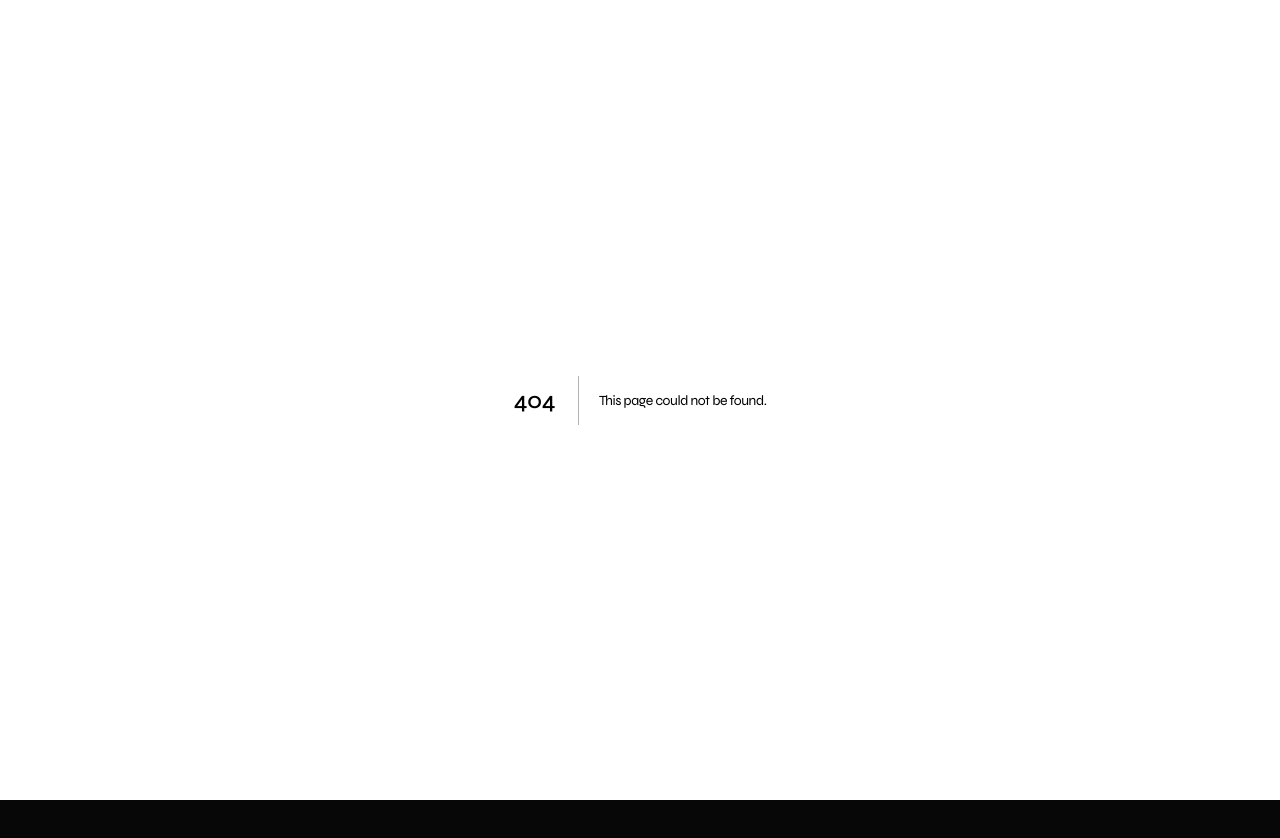
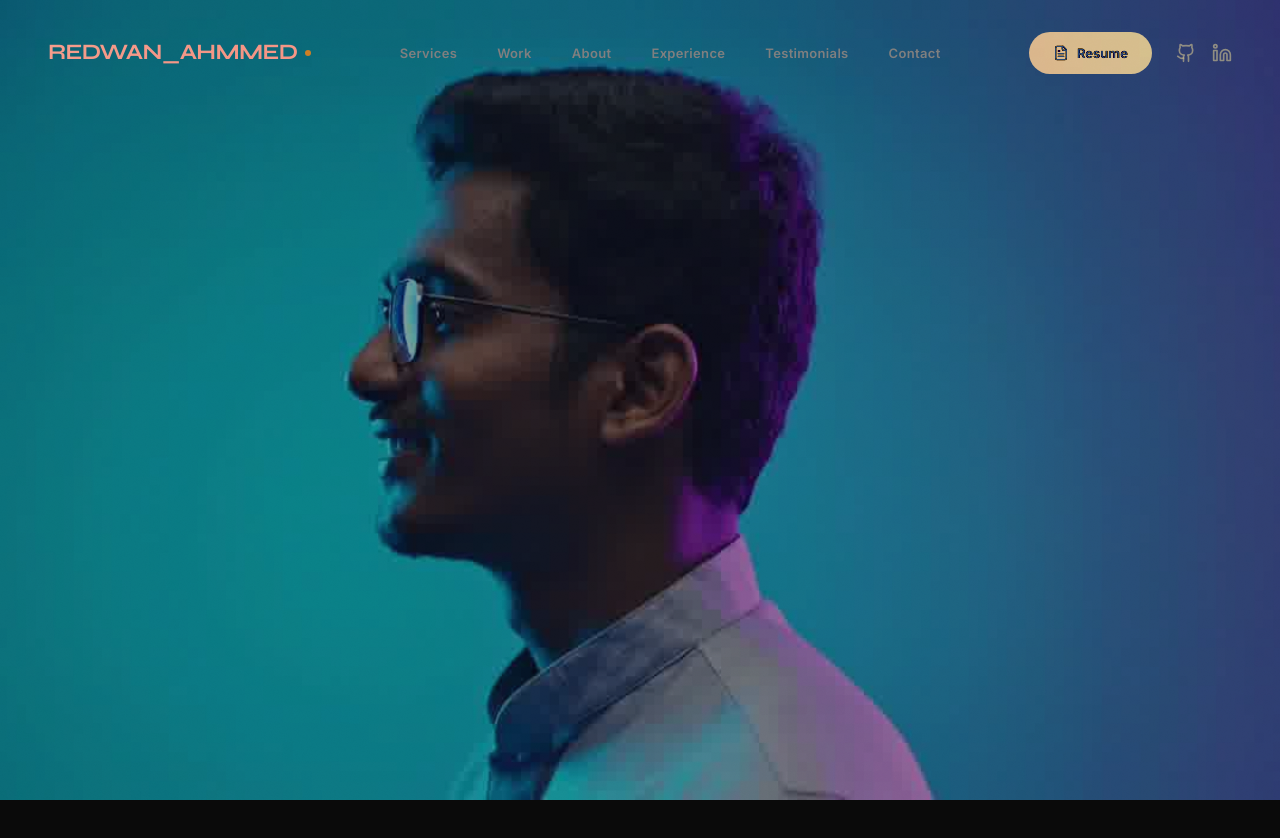
Before and after one commit to redwan2003-bot/RedwanAhmmed, a Next.js app: page /RedwanAhmmed/ in a window 1280 px wide. Before the commit this address had no page. Shown: the top 838 px of the page. Before the commit the page ends 800 px from the top, so only its background shows below. Built offline with nearby package versions, Linux system fonts and the light colour scheme.

Commit message:
Fix: Applied /RedwanAhmmed basePath to all static assets and links to resolve 404 errors.

```diff
--- a/components/Navbar.tsx
+++ b/components/Navbar.tsx
@@ -70,7 +70,7 @@ export default function Navbar({ isLoaded }: NavbarProps) {
         className="fixed top-0 left-0 right-0 z-[1000] px-6 py-8 md:px-12 flex justify-between items-center mix-blend-difference bg-transparent"
       >
         {/* Left: Logo */}
-        <Link href="/" className="group flex items-center gap-2">
+        <Link href="/RedwanAhmmed/" className="group flex items-center gap-2">
           <span className="font-syne text-[22px] font-[800] text-white tracking-[-0.04em] uppercase">
             Redwan_Ahmmed
           </span>
@@ -98,15 +98,15 @@ export default function Navbar({ isLoaded }: NavbarProps) {
 
         {/* Right: Resume / Socials */}
         <div className="hidden md:flex items-center gap-6">
-          <Link
-            href="/resume.pdf"
+          <a
+            href="/RedwanAhmmed/resume.pdf"
             target="_blank"
             className="group relative flex items-center gap-2 px-6 py-2.5 bg-white text-black font-inter text-[13px] font-bold rounded-full overflow-hidden transition-transform active:scale-95"
           >
             <FileText size={16} className="relative z-10 group-hover:text-white transition-colors duration-300" />
             <span className="relative z-10 group-hover:text-white transition-colors duration-300">Resume</span>
             <div className="absolute inset-0 bg-accent translate-y-full group-hover:translate-y-0 transition-transform duration-300 ease-out" />
-          </Link>
+          </a>
 
           <div className="flex items-center gap-4">
             <a
--- a/components/TechMarquee.tsx
+++ b/components/TechMarquee.tsx
@@ -26,40 +26,50 @@ export default function TechMarquee() {
         {/* Row 1 */}
         <div className="group flex w-full">
           <div className="flex w-[200%] shrink-0 animate-marquee gap-4 px-2 hover:[animation-play-state:paused]">
-            {[...row1, ...row1].map((tech, i) => (
+            {[...row1, ...row1].map((tech, i) => {
+              let iconName = tech.toLowerCase().replace(" ", "").replace(".", "");
+              if (iconName === "c++") iconName = "cpp";
+
+              return (
                 <div
                   key={`r1-${i}`}
                   className="flex items-center gap-3 border border-[rgba(255,255,255,0.1)] rounded-[999px] px-[24px] py-[10px] font-inter text-[15px] text-[#888] whitespace-nowrap bg-[rgba(255,255,255,0.02)] hover:bg-white/5 hover:text-white transition-all cursor-default"
                 >
                   <img
-                  src={`/icons/${tech.toLowerCase().replace(" ", "").replace(".", "")}.svg`}
+                    src={`/RedwanAhmmed/icons/${iconName}.svg`}
                     alt=""
                     className="w-5 h-5 opacity-50 group-hover:opacity-100 transition-opacity"
                     onError={(e) => (e.currentTarget.style.display = 'none')}
                   />
                   {tech}
                 </div>
-            ))}
+              );
+            })}
           </div>
         </div>
 
         {/* Row 2 */}
         <div className="group flex w-full">
           <div className="flex w-[200%] shrink-0 animate-marquee-reverse gap-4 px-2 hover:[animation-play-state:paused]">
-            {[...row2, ...row2].map((tech, i) => (
+            {[...row2, ...row2].map((tech, i) => {
+              let iconName = tech.toLowerCase().replace(" ", "").replace(".", "");
+              if (iconName === "c++") iconName = "cpp";
+
+              return (
                 <div
                   key={`r2-${i}`}
                   className="flex items-center gap-3 border border-[rgba(255,255,255,0.1)] rounded-[999px] px-[24px] py-[10px] font-inter text-[15px] text-[#888] whitespace-nowrap bg-[rgba(255,255,255,0.02)] hover:bg-white/5 hover:text-white transition-all cursor-default"
                 >
                   <img
-                  src={`/icons/${tech.toLowerCase().replace(" ", "").replace(".", "")}.svg`}
+                    src={`/RedwanAhmmed/icons/${iconName}.svg`}
                     alt=""
                     className="w-5 h-5 opacity-50 group-hover:opacity-100 transition-opacity"
                     onError={(e) => (e.currentTarget.style.display = 'none')}
                   />
                   {tech}
                 </div>
-            ))}
+              );
+            })}
           </div>
         </div>
       </div>
--- a/lib/useImageSequence.ts
+++ b/lib/useImageSequence.ts
@@ -16,7 +16,7 @@ export function useImageSequence(frameCount: number, containerRef?: React.RefObj
     for (let i = 1; i <= frameCount; i++) {
       const img = new Image();
       const paddedIndex = i.toString().padStart(3, "0");
-      img.src = `/sequence/ezgif-frame-${paddedIndex}.jpg`;
+      img.src = `/RedwanAhmmed/sequence/ezgif-frame-${paddedIndex}.jpg`;
       loadedImages.push(img);
     }
     setImages(loadedImages);
--- a/next.config.js
+++ b/next.config.js
@@ -1,6 +1,8 @@
 /** @type {import('next').NextConfig} */
 const nextConfig = {
   output: 'export',
+  basePath: '/RedwanAhmmed',
+  assetPrefix: '/RedwanAhmmed',
   images: {
     unoptimized: true,
     remotePatterns: [
```
Also changed, not shown: public/icons/cpp.svg (renamed from public/icons/c++.svg). Lines whose indentation alone changed are shown as unchanged.
